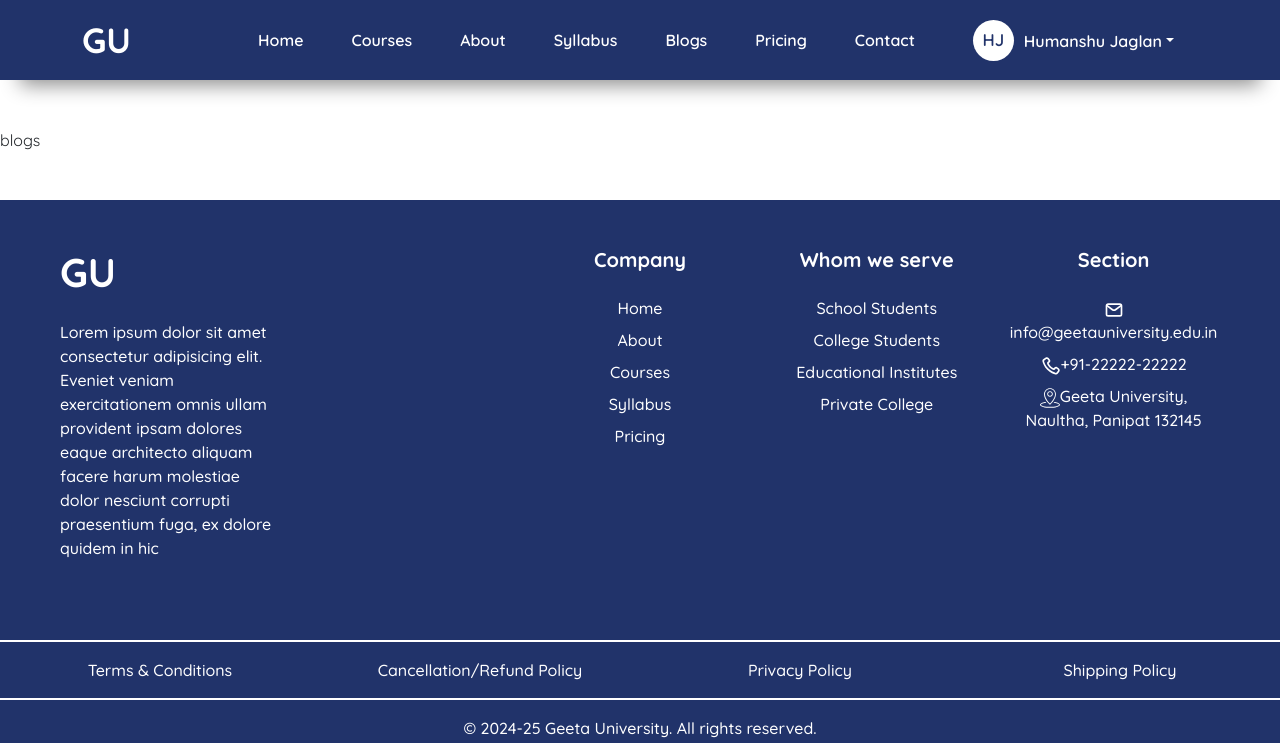
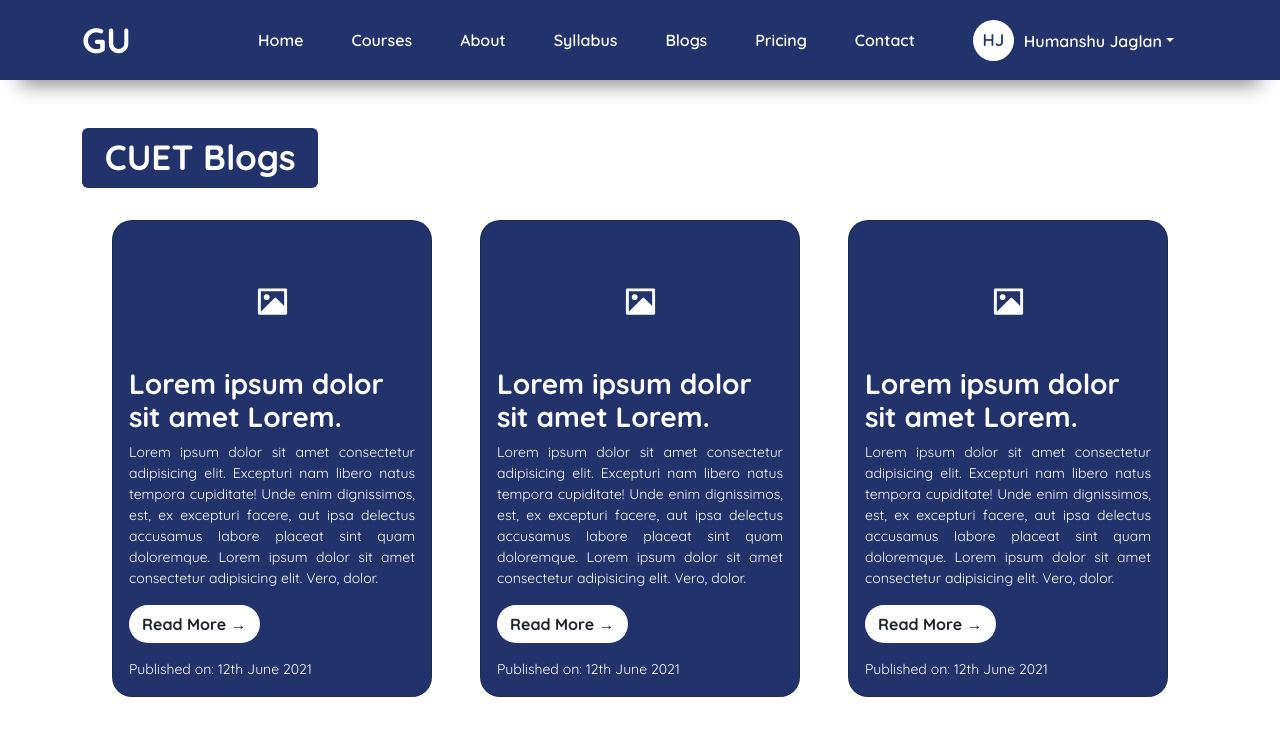
Before and after one commit to humanshu001/cuet-preparation, a Next.js app: page /blogs in a window 1280 px wide. Shown: the top 743 px of the page. Built offline with nearby package versions, Linux system fonts and the light colour scheme.

Commit message:
blogs data done

```diff
--- /dev/null
+++ b/app/all-cards/BlogCard.jsx
@@ -0,0 +1,23 @@
+import React from 'react'
+
+export default function BlogCard({id, heading, image, content, date}) {
+  return (
+    <>
+        <div className="card py-3 px-3 m-2 m-4" style={{width:'20rem',backgroundColor:'var(--blue)',color:'white'}}>
+            <div className="card-img-top d-flex justify-content-center align-items-center" style={{height:'130px'}}>
+            <svg width='35px' xmlns="http://www.w3.org/2000/svg" viewBox="0 0 24 24"><path fill='white' d="M20 5H4V19L13.2923 9.70649C13.6828 9.31595 14.3159 9.31591 14.7065 9.70641L20 15.0104V5ZM2 3.9934C2 3.44476 2.45531 3 2.9918 3H21.0082C21.556 3 22 3.44495 22 3.9934V20.0066C22 20.5552 21.5447 21 21.0082 21H2.9918C2.44405 21 2 20.5551 2 20.0066V3.9934ZM8 11C6.89543 11 6 10.1046 6 9C6 7.89543 6.89543 7 8 7C9.10457 7 10 7.89543 10 9C10 10.1046 9.10457 11 8 11Z"></path></svg>
+            </div>
+            <h3 className='fw-bold'>Lorem ipsum dolor sit amet Lorem.</h3>
+            <p className='small' style={{textAlign:'justify'}}>Lorem ipsum dolor sit amet consectetur adipisicing elit. Excepturi nam libero natus tempora cupiditate! Unde enim dignissimos, est, ex excepturi facere, aut ipsa delectus accusamus labore placeat sint quam doloremque. Lorem ipsum dolor sit amet consectetur adipisicing elit. Vero, dolor.</p>
+            <div className="d-flex">
+            <button className='btn rounded-pill text-dark fw-bold' style={{backgroundColor:'white'}}>
+                Read More →
+            </button>
+            </div>
+            <p className="small mt-3 mb-0">
+                Published on: 12th June 2021
+            </p>
+        </div>
+    </>
+  )
+}
--- a/app/blogs/page.jsx
+++ b/app/blogs/page.jsx
@@ -1,7 +1,25 @@
 'use client'
+
+import BlogCard from "../all-cards/BlogCard"
 
 export default function page() {
   return (
-    <div>blogs</div>
+    <>
+      <div className="container">
+                <div className="d-flex justify-content-start">
+                    <h1 className="badge" style={{backgroundColor:'var(--blue)', fontSize:'35px'}}>CUET Blogs</h1>
+                </div>
+                <div className="row d-flex justify-content-center">
+                  <BlogCard />
+                  <BlogCard />
+                  <BlogCard />
+                  <BlogCard />
+                  <BlogCard />
+                  <BlogCard />
+                  <BlogCard />
+                  <BlogCard />
+                </div>
+            </div>
+    </>
   )
 }
--- a/app/courses/page.jsx
+++ b/app/courses/page.jsx
@@ -82,7 +82,7 @@ export default function Home() {
     return (
         <>
             <div className="container">
-                <div className="d-flex justify-content-center">
+                <div className="d-flex justify-content-start">
                     <h1 className="badge" style={{backgroundColor:'var(--blue)', fontSize:'35px'}}>Purchase Courses</h1>
                 </div>
                 <div className="row d-flex justify-content-center courses">
--- a/app/globals.css
+++ b/app/globals.css
@@ -50,12 +50,16 @@ body{
   transition: 0.2s;
 }
 
+.card{
+  border-radius: 20px;
+}
+
 .courses .card {
   position: relative;
   width: 300px;
   height: 180px;
   background-color: var(--blue);
-  border-radius: 10px;
+  border-radius: 20px;
   display: flex;
   align-items: center;
   justify-content: center;
```
